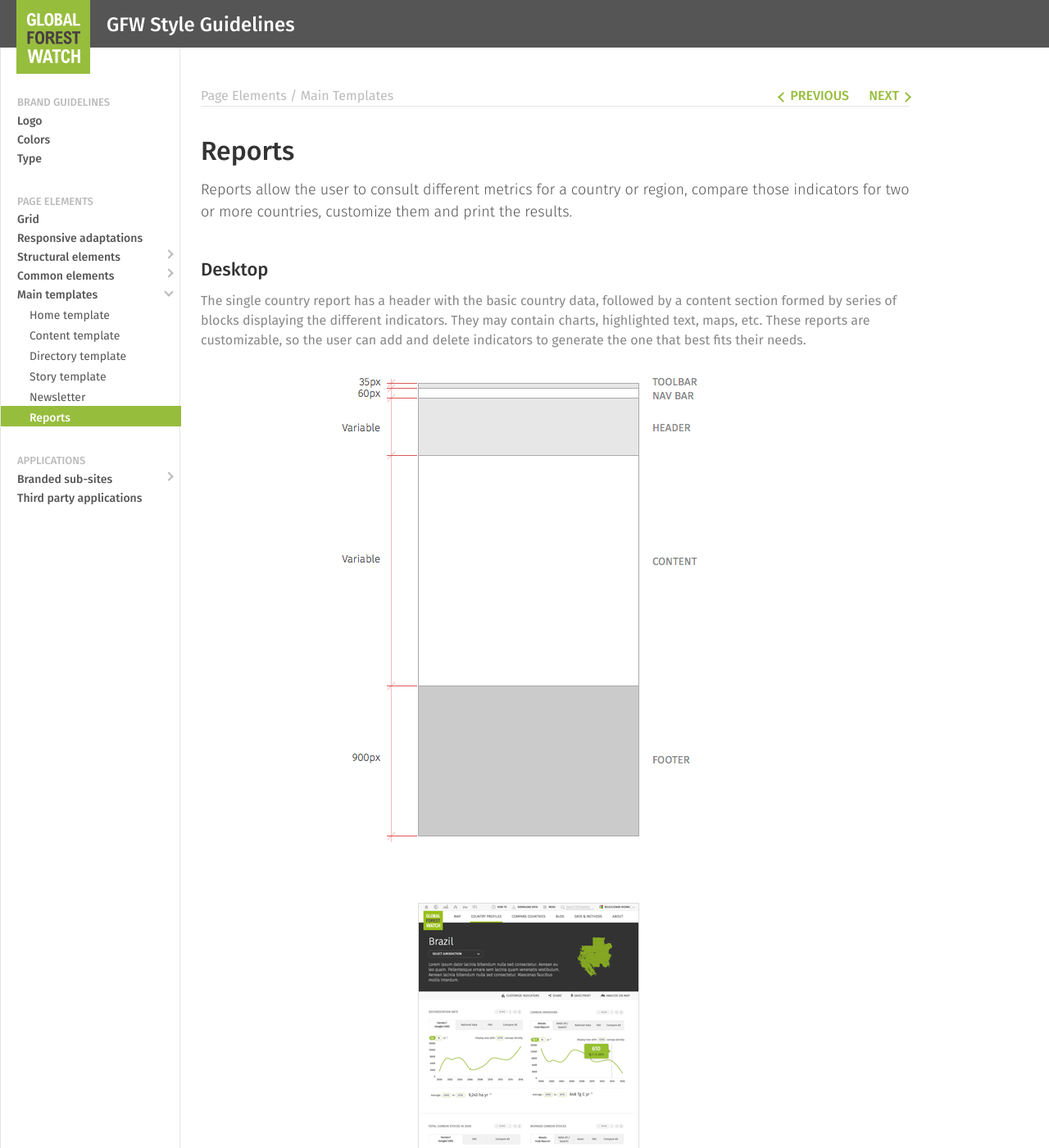
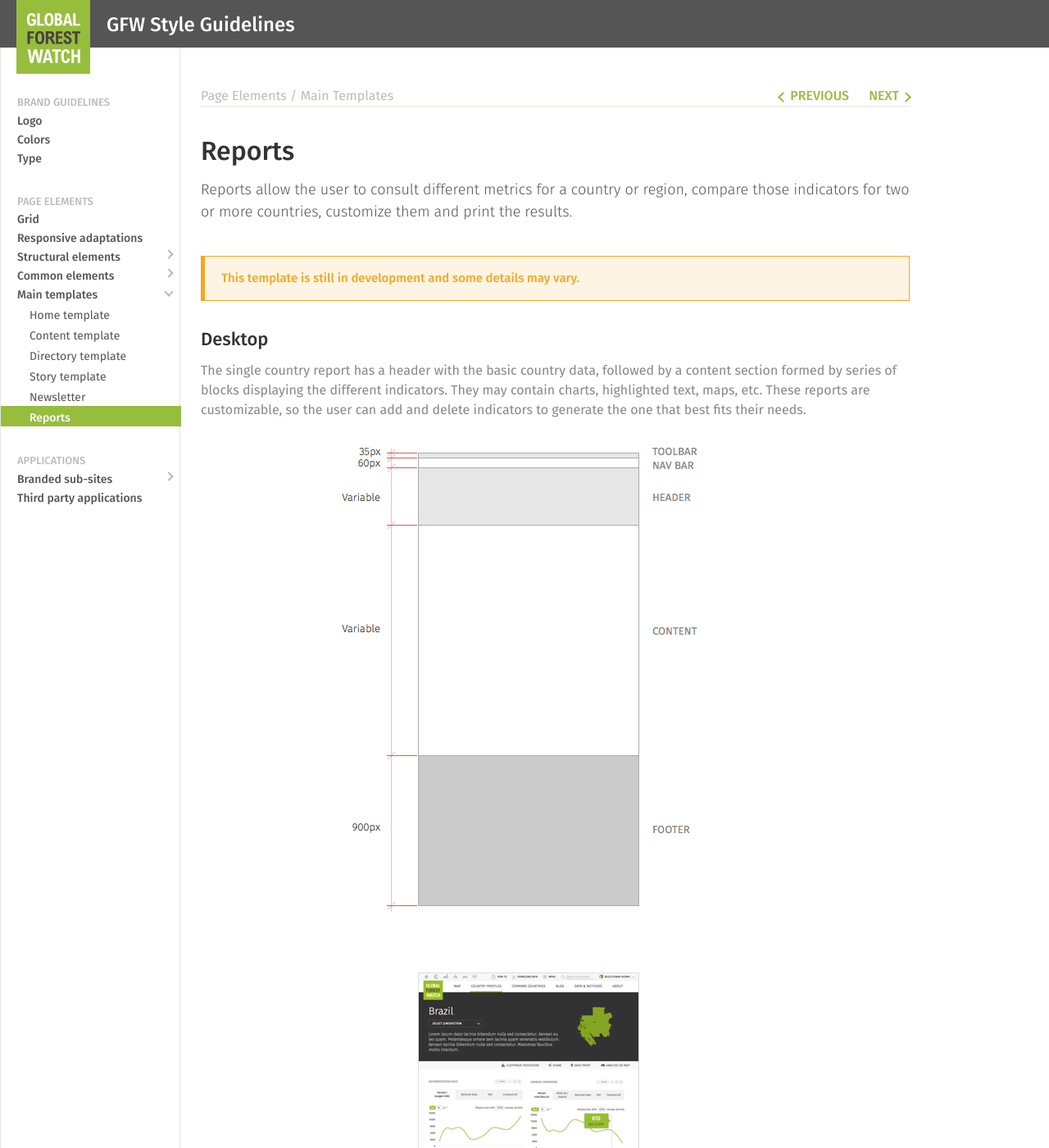
Before and after one commit to Vizzuality/gfw-style-guides, a Jekyll site: the page built from _posts/main-templates/0008-07-01-reports-template.markdown, in a window 1280 px wide and 1400 px high. Shown: the whole window at 82% size. Built offline with Jekyll 4.4.1, drawn with Linux system fonts in a browser that asks for light colours.

Commit message:
Added development advice

```diff
--- a/_posts/main-templates/0008-07-01-reports-template.markdown
+++ b/_posts/main-templates/0008-07-01-reports-template.markdown
@@ -6,6 +6,10 @@
 
 ---
 Reports allow the user to consult different metrics for a country or region, compare those indicators for two or more countries, customize them and print the results.
+
+<div class="advice development">
+  <p class="advice_content">This template is still in development and some details may vary.</p>
+</div>
 
 ### Desktop
 
--- a/_sass/layouts/_post.scss
+++ b/_sass/layouts/_post.scss
@@ -50,6 +50,13 @@
       border: 1px solid $cGreen;
       border-left-width: 5px;
       background: #FDFFF7;
+      &.development {
+        border-color: #F5A623;
+        background: #FEF4E3;
+        .advice_content {
+          color: #F5A623;
+        }
+      }
 
       .advice_content {
         display: table-cell;
```
